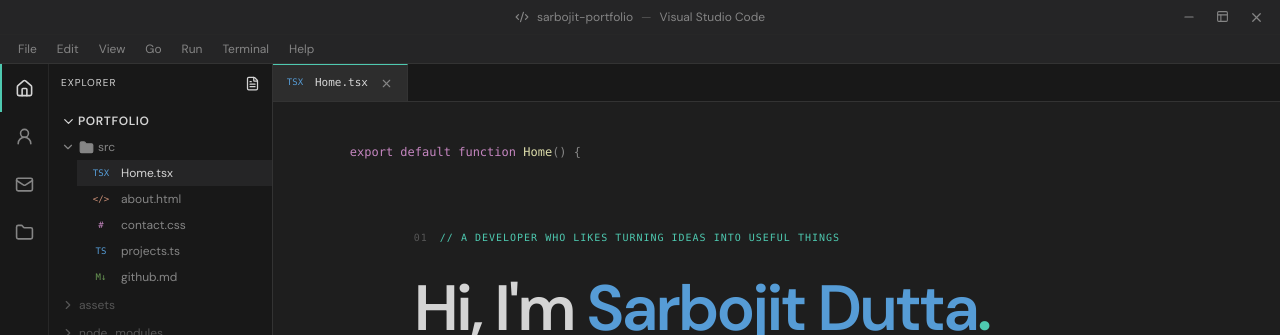
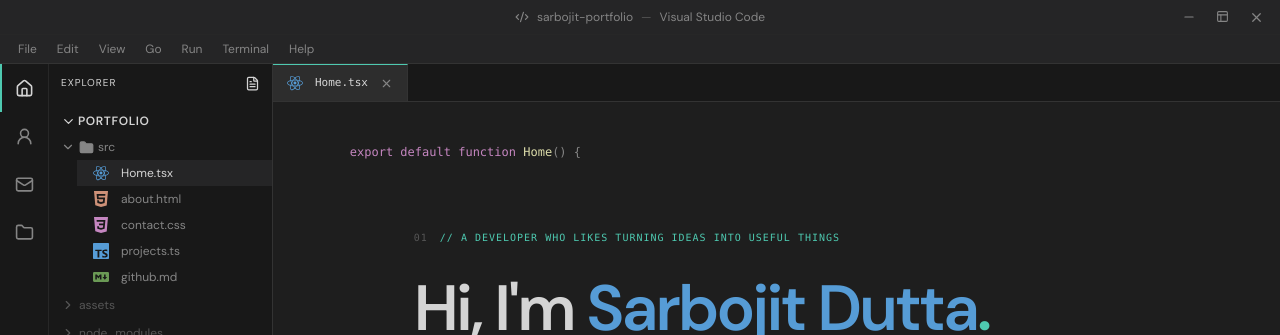
Before and after one commit to sarbojitdutta/myPortfolio, a React (Vite) app: page / in a window 1280 px wide. Shown: the top 335 px of the page. Built offline with nearby package versions, Linux system fonts and the light colour scheme.

Commit message:
feat: use actual file icons in explorer

```diff
--- a/src/components/editor/FileIcon.tsx
+++ b/src/components/editor/FileIcon.tsx
@@ -1,11 +1,13 @@
+import { FileCode2 } from 'lucide-react'
+import { SiCss3, SiHtml5, SiMarkdown, SiReact, SiTypescript } from 'react-icons/si'
 import type { FileIconKind } from '../../types/portfolio'
 
-const labels: Record<FileIconKind, string> = {
-  tsx: 'TSX',
-  html: '</>',
-  css: '#',
-  ts: 'TS',
-  md: 'M↓',
+const icons: Record<FileIconKind, typeof FileCode2> = {
+  tsx: SiReact,
+  html: SiHtml5,
+  css: SiCss3,
+  ts: SiTypescript,
+  md: SiMarkdown,
 }
 
 const colors: Record<FileIconKind, string> = {
@@ -17,9 +19,11 @@
 }
 
 export function FileIcon({ kind }: { kind: FileIconKind }) {
+  const Icon = icons[kind] || FileCode2
+
   return (
-    <span className={`inline-flex w-6 justify-center font-mono text-[9px] font-medium ${colors[kind]}`}>
-      {labels[kind]}
+    <span className={`inline-flex w-6 shrink-0 items-center justify-center ${colors[kind]}`}>
+      <Icon size={16} aria-hidden="true" />
     </span>
   )
 }
```
